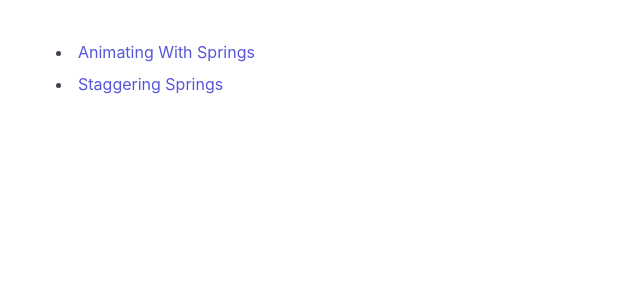
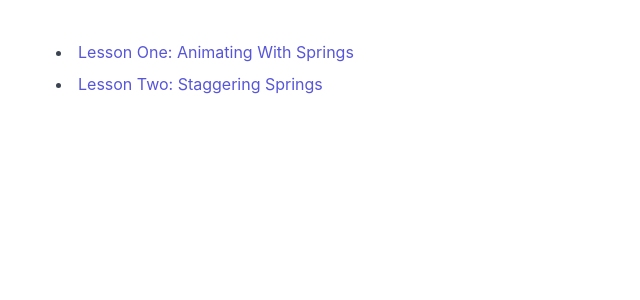
Before and after one commit to aholachek/react-spring-workshop, a React (Create React App) app: page / in a window 1280 px wide. Shown: the top 300 px of the page, without its empty margins (0-640 px from the left). Built offline with nearby package versions, Linux system fonts and the light colour scheme.

Commit message:
edit readme

```diff
--- a/src/1-animating-with-springs/index.js
+++ b/src/1-animating-with-springs/index.js
@@ -23,7 +23,7 @@ const AnimatingWithSprings = () => {
   // TODO: initiate spring hook here
   return (
     <>
-      <h1>Lesson 1: Spring basics</h1>
+      <h1>Lesson One: Spring basics</h1>
       <div
         className="container"
         // TODO: add an event listener here that calls generateRandomAppearanceVals()
--- a/src/2-staggering-springs/index.js
+++ b/src/2-staggering-springs/index.js
@@ -21,7 +21,7 @@ const StaggeringSprings = () => {
 
   return (
     <>
-      <h1>Lesson 3: Staggering Springs</h1>
+      <h1>Lesson Two: Staggering Springs</h1>
       <div
         className="container"
         onClick={(e) => {
--- a/src/App.js
+++ b/src/App.js
@@ -9,11 +9,11 @@ import LessonThree from './3-enter-and-exit'
 const routes = [
   {
     component: LessonOne,
-    name: 'Animating With Springs',
+    name: 'Lesson One: Animating With Springs',
   },
   {
     component: LessonTwo,
-    name: 'Staggering Springs',
+    name: 'Lesson Two: Staggering Springs',
   },
   // {
   //   component: LessonThree,
--- a/src/answers/2-staggering-springs/main-task.js
+++ b/src/answers/2-staggering-springs/main-task.js
@@ -29,7 +29,7 @@ const StaggeringSprings = () => {
 
   return (
     <>
-      <h1>Lesson 3: Staggering Springs</h1>
+      <h1>Lesson Two: Staggering Springs</h1>
       <div
         className="container"
         onClick={(e) => {
```
